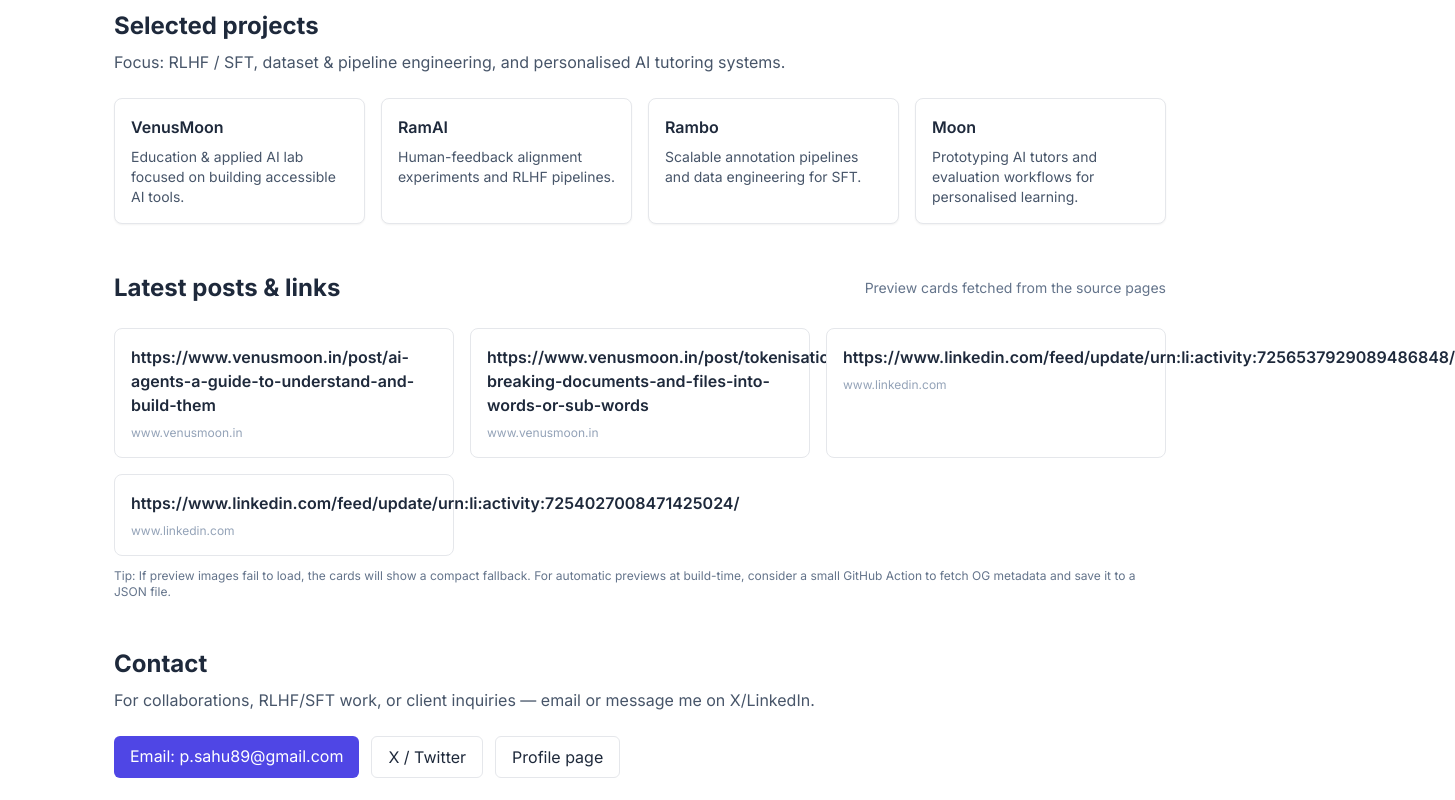
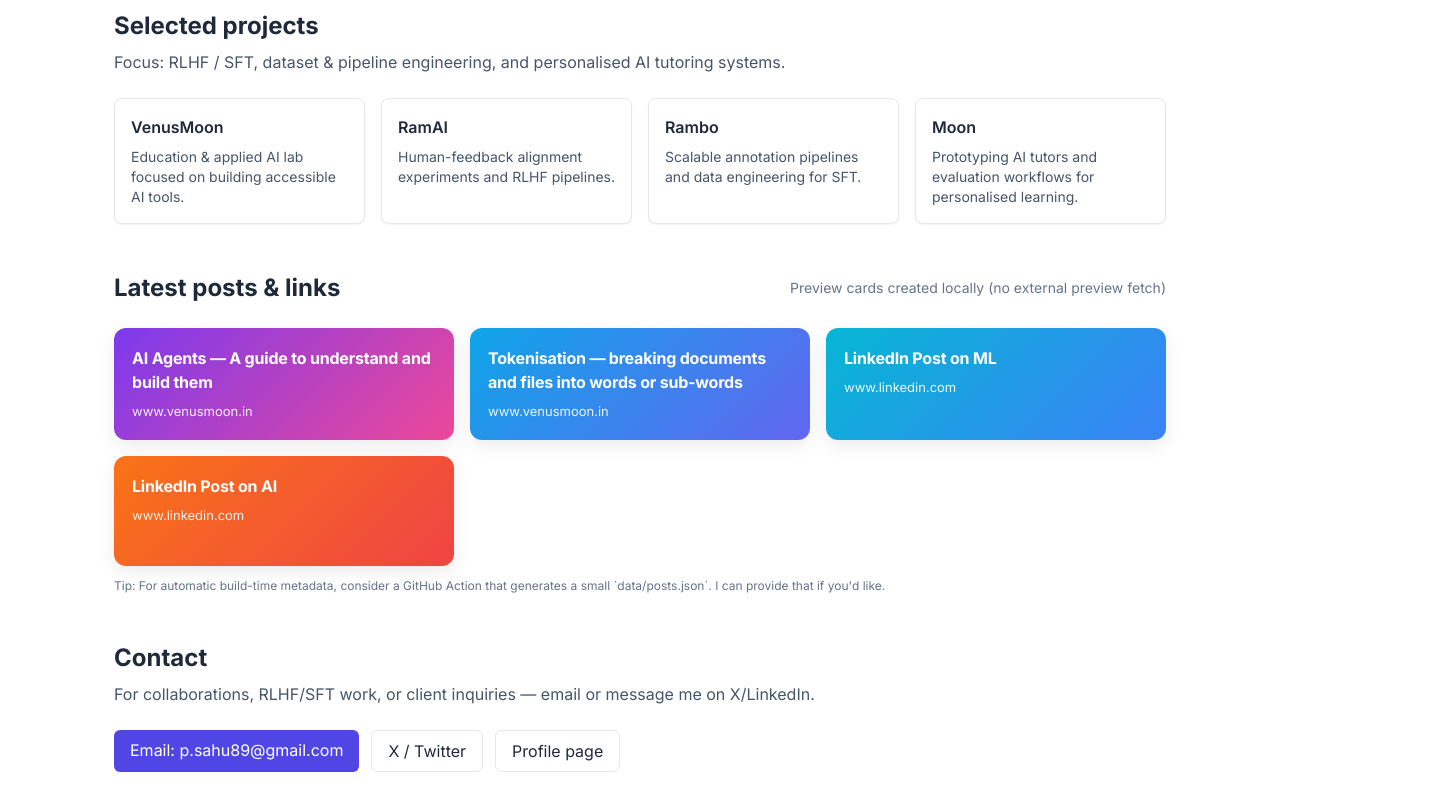
Before and after one commit to PulKc/Profile, a plain HTML site: page index.html in a window 1280 px wide. Shown: the part 577-1377 px from the top of the page, 1455 px wide, since content can reach past the window. Drawn offline with nearby package versions, Linux system fonts and the light colour scheme; no server answers.

Commit message:
Changes made

```diff
--- a/index.html
+++ b/index.html
@@ -4,11 +4,11 @@
   <meta charset="utf-8" />
   <meta name="viewport" content="width=device-width,initial-scale=1" />
   <title>Pulkit Sahu — VenusMoon · AI Training & RLHF</title>
-  <meta name="description" content="Pulkit Sahu — Founder at VenusMoon. RLHF/SFT, RamAI, Rambo, Moon — AI training projects with top US STEM clients." />
+  <meta name="description" content="Pulkit Sahu — Founder at VenusMoon (RamAI, Rambo, Moon). RLHF/SFT — AI training projects with top US STEM clients." />
 
   <!-- Social preview -->
   <meta property="og:title" content="Pulkit Sahu — VenusMoon" />
-  <meta property="og:description" content="RLHF/SFT, RamAI, Rambo, Moon — AI training projects with top US STEM clients." />
+  <meta property="og:description" content="RLHF/SFT, RamAI, Rambo, Moon | AI training projects with top US STEM clients." />
   <meta property="og:type" content="website" />
   <meta name="twitter:card" content="summary_large_image" />
 
@@ -40,18 +40,31 @@
       background: linear-gradient(135deg,#6366F1,#EC4899);
       box-shadow: 0 6px 18px rgba(99,102,241,0.12);
     }
-    /* preview image sizing in cards */
-    .card-thumb {
-      width: 100%;
-      height: 120px;
-      object-fit: cover;
-      border-radius: 8px;
+
+    /* Gradient card styles we control */
+    .grad-card {
+      border-radius: 12px;
+      padding: 18px;
+      color: white;
+      display: block;
+      text-decoration: none;
+      transition: transform .16s ease, box-shadow .16s ease;
+      box-shadow: 0 6px 18px rgba(2,6,23,0.08);
+      min-height: 110px;
+    }
+    .grad-card:hover { transform: translateY(-6px); box-shadow: 0 18px 40px rgba(2,6,23,0.12); }
+    .grad-title { font-weight: 700; letter-spacing: -0.2px; }
+    .grad-host { font-size: 13px; opacity: 0.9; margin-top: 8px; }
+
+    /* Responsive niceties */
+    @media (max-width:640px) {
+      .site-max { padding-left: 16px; padding-right: 16px; }
     }
   </style>
 </head>
 <body class="bg-white text-slate-800 selection:bg-indigo-300 selection:text-slate-900">
   <header class="site-max px-6 py-6 flex items-center justify-between">
-    <a class="brand" href="https://www.linkedin.com/in/pulkitsahu89/" target="_blank" rel="noopener" aria-label="Pulkit Sahu LinkedIn">
+    <a class="brand" href="https://www.linkedin.com/in/pulkitsahu89/" target="_blank" rel="noopener" aria-label="My LinkedIn">
       <div class="brand-mark">PS</div>
       <div>
         <div style="font-size:18px">Pulkit</div>
@@ -120,18 +133,20 @@
       </div>
     </section>
 
-    <!-- POSTS (dynamic cards with metadata fetch) -->
+    <!-- POSTS (gradient cards controlled by us; no external previews) -->
     <section id="posts" class="mt-12">
       <div class="flex items-center justify-between">
         <h3 class="text-2xl font-bold">Latest posts & links</h3>
-        <p class="text-sm text-slate-500">Preview cards fetched from the source pages</p>
+        <p class="text-sm text-slate-500">Preview cards created locally (no external preview fetch)</p>
       </div>
 
       <div id="postsGrid" class="mt-6 grid gap-4 sm:grid-cols-2 lg:grid-cols-3">
-        <!-- JS will populate cards here from `posts` array -->
+        <!-- JS will populate gradient cards here -->
       </div>
 
-      <p class="text-xs text-slate-500 mt-3">Tip: If preview images fail to load, the cards will show a compact fallback. For automatic previews at build-time, consider a small GitHub Action to fetch OG metadata and save it to a JSON file.</p>
+      <p class="text-xs text-slate-500 mt-3">
+        Tip: For automatic build-time metadata, consider a GitHub Action that generates a small `data/posts.json`. I can provide that if you'd like.
+      </p>
     </section>
 
     <!-- CONTACT -->
@@ -150,23 +165,66 @@
   <footer class="border-t">
     <div class="site-max px-6 py-6 flex justify-between items-center text-sm text-slate-500">
       <div>© <span id="year"></span> Pulkit Sahu — VenusMoon</div>
-      <div>Built with ♥ · <a href="https://github.com/yourusername/yourusername.github.io" class="hover:underline">source</a></div>
+      <div>Built with ♥ · <a href="https://github.com/PulKc" class="hover:underline">source</a></div>
     </div>
   </footer>
 
-  <!-- Script: posts, metadata fetcher (proxy fallback), DOM rendering, theme toggle -->
+  <!-- Script: gradient posts, DOM rendering, theme toggle -->
   <script>
-    // Posts you provided (the script will attempt to fetch OG metadata for each)
+    // Posts list you provided — we will show them as gradient cards (no external preview)
     const posts = [
-      "https://www.venusmoon.in/post/ai-agents-a-guide-to-understand-and-build-them",
-      "https://www.venusmoon.in/post/tokenisation-breaking-documents-and-files-into-words-or-sub-words",
-      "https://www.linkedin.com/feed/update/urn:li:activity:7256537929089486848/",
-      "https://www.linkedin.com/feed/update/urn:li:activity:7254027008471425024/"
+      {
+        url: "https://www.venusmoon.in/post/ai-agents-a-guide-to-understand-and-build-them",
+        title: "AI Agents — A guide to understand and build them",
+        host: "www.venusmoon.in",
+        gradient: "linear-gradient(135deg,#7C3AED 0%,#EC4899 100%)"
+      },
+      {
+        url: "https://www.venusmoon.in/post/tokenisation-breaking-documents-and-files-into-words-or-sub-words",
+        title: "Tokenisation — breaking documents and files into words or sub-words",
+        host: "www.venusmoon.in",
+        gradient: "linear-gradient(135deg,#0EA5E9 0%,#6366F1 100%)"
+      },
+      {
+        url: "https://www.linkedin.com/feed/update/urn:li:activity:7256537929089486848/",
+        title: "LinkedIn Post on ML",
+        host: "www.linkedin.com",
+        gradient: "linear-gradient(135deg,#06B6D4 0%,#3B82F6 100%)"
+      },
+      {
+        url: "https://www.linkedin.com/feed/update/urn:li:activity:7254027008471425024/",
+        title: "LinkedIn Post on AI",
+        host: "www.linkedin.com",
+        gradient: "linear-gradient(135deg,#F97316 0%,#EF4444 100%)"
+      }
     ];
 
     const postsGrid = document.getElementById('postsGrid');
 
-    // Utility: safe text escape
+    function buildCard(p) {
+      // create anchor wrapper
+      const a = document.createElement('a');
+      a.href = p.url;
+      a.target = "_blank";
+      a.rel = "noopener";
+      a.className = "grad-card";
+
+      // apply gradient background
+      a.style.background = p.gradient || "linear-gradient(135deg,#6366F1 0%,#EC4899 100%)";
+
+      // accessibility: title attr
+      a.setAttribute('title', p.title);
+
+      // inner content
+      const inner = document.createElement('div');
+      inner.innerHTML = `
+        <div class="grad-title">${escapeHtml(p.title)}</div>
+        <div class="grad-host">${escapeHtml(p.host)}</div>
+      `;
+      a.appendChild(inner);
+      return a;
+    }
+
     function escapeHtml(str) {
       return String(str || '').replace(/[&<>"'`=\/]/g, function (s) {
         return ({
@@ -175,88 +233,10 @@
       });
     }
 
-    // Attempt to fetch metadata using a proxy. First try r.jina.ai proxy which returns proxied HTML.
-    // If that fails, fallback to a minimal card with the URL as title.
-    async function fetchMeta(url) {
-      const proxy = 'https://r.jina.ai/http://'; // note: public proxy; reliability may vary
-      try {
-        const resp = await fetch(proxy + url);
-        if (!resp.ok) throw new Error('Proxy fetch failed');
-        const text = await resp.text();
-
-        // find og:title, og:description, og:image via regex
-        const ogTitle = (text.match(/<meta\s+property=["']og:title["']\s+content=["']([^"']+)["']/i) || [])[1]
-          || (text.match(/<title[^>]*>([^<]+)<\/title>/i) || [])[1] || '';
-        const ogDesc = (text.match(/<meta\s+property=["']og:description["']\s+content=["']([^"']+)["']/i) || [])[1]
-          || (text.match(/<meta\s+name=["']description["']\s+content=["']([^"']+)["']/i) || [])[1] || '';
-        const ogImage = (text.match(/<meta\s+property=["']og:image["']\s+content=["']([^"']+)["']/i) || [])[1] || '';
-
-        return { title: ogTitle.trim(), description: ogDesc.trim(), image: ogImage.trim() };
-      } catch (e) {
-        // fallback attempt: use an alternate public text-fetch proxy (if available)
-        try {
-          const altProxy = 'https://r.jina.ai/http://'; // same as above for now
-          const alt = await fetch(altProxy + url);
-          if (alt.ok) {
-            const t = await alt.text();
-            const title = (t.match(/<meta\s+property=["']og:title["']\s+content=["']([^"']+)["']/i) || [])[1]
-              || (t.match(/<title[^>]*>([^<]+)<\/title>/i) || [])[1] || '';
-            const desc = (t.match(/<meta\s+property=["']og:description["']\s+content=["']([^"']+)["']/i) || [])[1]
-              || (t.match(/<meta\s+name=["']description["']\s+content=["']([^"']+)["']/i) || [])[1] || '';
-            const image = (t.match(/<meta\s+property=["']og:image["']\s+content=["']([^"']+)["']/i) || [])[1] || '';
-            return { title: title.trim(), description: desc.trim(), image: image.trim() };
-          }
-        } catch (e2) {
-          // ignore
-        }
-
-        // final fallback
-        return { title: '', description: '', image: '' };
-      }
-    }
-
-    // Render each post card. We fetch metadata, then build card. For LinkedIn, proxy may strip due to LinkedIn restrictions.
-    (async function renderPosts() {
-      for (const url of posts) {
-        // placeholder card while loading
-        const loadingCard = document.createElement('div');
-        loadingCard.className = "p-4 border rounded-lg bg-white shadow-sm";
-        loadingCard.innerHTML = `<div class="animate-pulse h-24"></div>`;
-        postsGrid.appendChild(loadingCard);
-
-        const meta = await fetchMeta(url);
-        // remove loading placeholder
-        postsGrid.removeChild(loadingCard);
-
-        // build card
-        const link = document.createElement('a');
-        link.href = url;
-        link.target = "_blank";
-        link.rel = "noopener";
-        link.className = "block p-4 border rounded-lg hover:shadow-lg transition-shadow bg-white";
-
-        // If an image is available, include it
-        let thumbHtml = '';
-        if (meta.image) {
-          // ensure absolute URL
-          const imgUrl = meta.image.startsWith('http') ? meta.image : meta.image;
-          thumbHtml = `<img alt="${escapeHtml(meta.title)}" class="card-thumb mb-3" src="${escapeHtml(imgUrl)}" loading="lazy" onerror="this.style.display='none'">`;
-        }
-
-        const title = meta.title || url;
-        const desc = meta.description || '';
-
-        link.innerHTML = `
-          ${thumbHtml}
-          <div>
-            <h4 class="font-semibold">${escapeHtml(title)}</h4>
-            <p class="text-sm text-slate-600 mt-1">${escapeHtml(desc)}</p>
-            <div class="text-xs text-slate-400 mt-2">${escapeHtml((new URL(url)).hostname)}</div>
-          </div>
-        `;
-        postsGrid.appendChild(link);
-      }
-    })();
+    // render cards (in the order you provided)
+    posts.forEach(p => {
+      postsGrid.appendChild(buildCard(p));
+    });
 
     // footer year
     document.getElementById('year').innerText = new Date().getFullYear();
```
